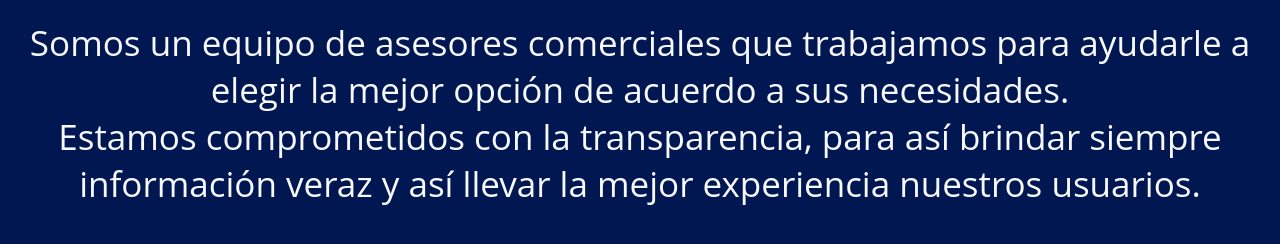
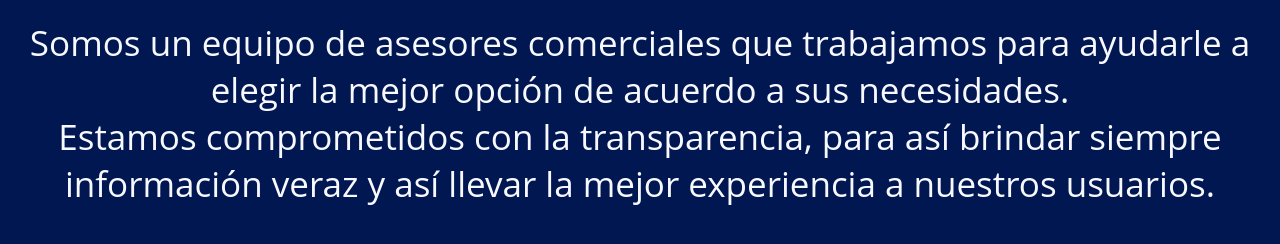
Before and after one commit to carlososoa/TuAsesorTigo, a plain HTML site: page quienesSomos.html in a window 1280 px wide. Shown: the part 204-448 px from the top of the page. Drawn offline with Linux system fonts and the light colour scheme.

Commit message:
Update quienesSomos.html
se corrige texto

```diff
--- a/quienesSomos.html
+++ b/quienesSomos.html
@@ -16,7 +16,7 @@
             <div class="contactanos">
                 <h2>Quienes Somos?</h2>
                 <p>Somos un equipo de asesores comerciales que trabajamos para ayudarle a elegir la mejor opción de acuerdo a sus necesidades.</p>
-                <p>Estamos comprometidos con la transparencia, para así brindar siempre información veraz y así llevar la mejor experiencia nuestros usuarios.</p>
+                <p>Estamos comprometidos con la transparencia, para así brindar siempre información veraz y así llevar la mejor experiencia a nuestros usuarios.</p>
             </div>
 
 
```
